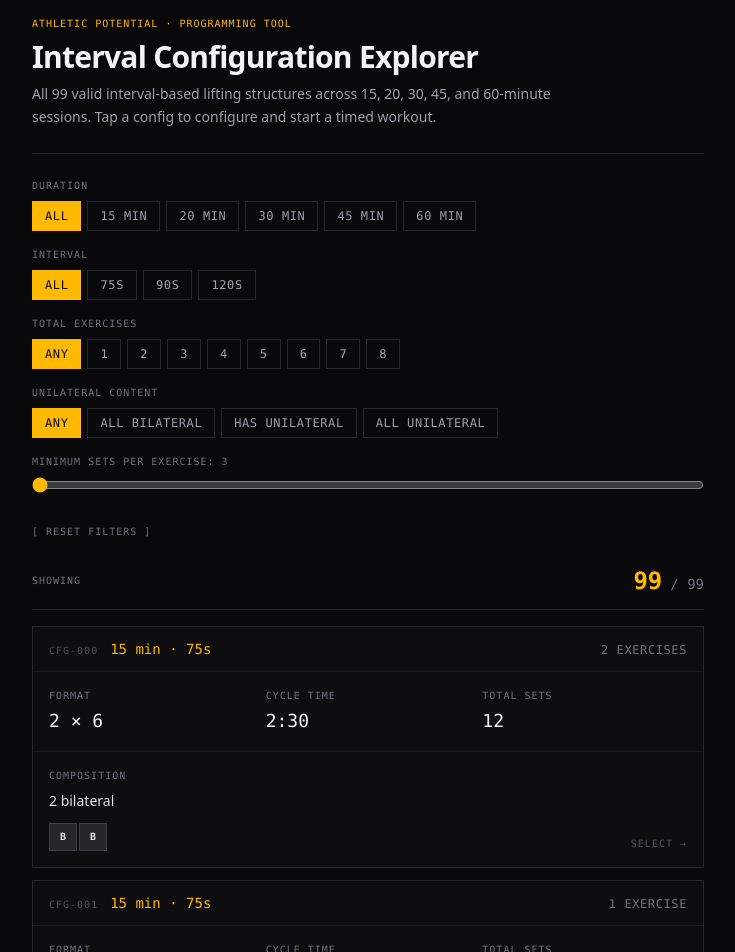
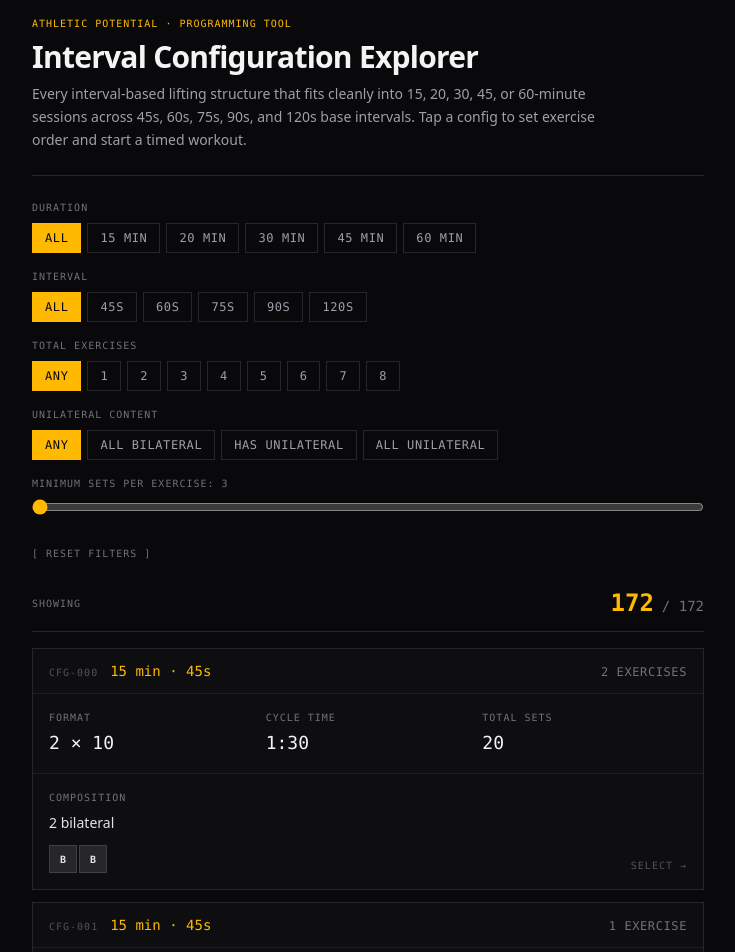
Before and after one commit to newcomerd33-wq/interval-trainer, a React (Vite) app: page / in a window 1280 px wide. Shown: the top 952 px of the page, without its empty margins (272-1007 px from the left). Built offline with nearby package versions, Linux system fonts and the light colour scheme.

Commit message:
Add 45s/60s intervals, alternating block type, fix total sets metric

```diff
--- a/src/App.jsx
+++ b/src/App.jsx
@@ -1,18 +1,34 @@
 import React, { useState, useEffect, useRef, useMemo, useCallback } from 'react';
 
 // =============================================================================
-// DATA: All 99 valid configurations
+// DATA: Valid (duration, interval, slots-per-round, rounds) templates
 // =============================================================================
 const TEMPLATES = [
-  [15, 75, 2, 6], [15, 75, 3, 4], [15, 75, 4, 3], [15, 90, 2, 5],
-  [20, 75, 2, 8], [20, 75, 4, 4], [20, 120, 2, 5],
+  // 45s base
+  [15, 45, 2, 10], [15, 45, 4, 5], [15, 45, 5, 4],
+  [30, 45, 4, 10], [30, 45, 5, 8], [30, 45, 8, 5],
+  [45, 45, 4, 15], [45, 45, 5, 12], [45, 45, 6, 10],
+  [60, 45, 8, 10],
+  // 60s base
+  [15, 60, 3, 5], [15, 60, 5, 3],
+  [20, 60, 2, 10], [20, 60, 4, 5], [20, 60, 5, 4],
+  [30, 60, 2, 15], [30, 60, 3, 10], [30, 60, 5, 6], [30, 60, 6, 5],
+  [45, 60, 3, 15], [45, 60, 5, 9],
+  [60, 60, 4, 15], [60, 60, 5, 12], [60, 60, 6, 10],
+  // 75s base
+  [15, 75, 2, 6], [15, 75, 3, 4], [15, 75, 4, 3],
+  [20, 75, 2, 8], [20, 75, 4, 4],
   [30, 75, 2, 12], [30, 75, 3, 8], [30, 75, 4, 6], [30, 75, 6, 4], [30, 75, 8, 3],
+  [45, 75, 3, 12], [45, 75, 4, 9], [45, 75, 6, 6],
+  [60, 75, 4, 12], [60, 75, 6, 8], [60, 75, 8, 6],
+  // 90s base
+  [15, 90, 2, 5],
   [30, 90, 2, 10], [30, 90, 4, 5], [30, 90, 5, 4],
+  [45, 90, 2, 15], [45, 90, 3, 10], [45, 90, 5, 6], [45, 90, 6, 5],
+  [60, 90, 4, 10], [60, 90, 5, 8], [60, 90, 8, 5],
+  // 120s base
+  [20, 120, 2, 5],
   [30, 120, 3, 5], [30, 120, 5, 3],
-  [45, 75, 3, 12], [45, 75, 4, 9], [45, 75, 6, 6],
-  [45, 90, 2, 15], [45, 90, 3, 10], [45, 90, 5, 6], [45, 90, 6, 5],
-  [60, 75, 4, 12], [60, 75, 6, 8], [60, 75, 8, 6],
-  [60, 90, 4, 10], [60, 90, 5, 8], [60, 90, 8, 5],
   [60, 120, 2, 15], [60, 120, 3, 10], [60, 120, 5, 6], [60, 120, 6, 5],
 ];
 
@@ -31,7 +47,7 @@ const CONFIGS = TEMPLATES.flatMap(([duration, intervalSec, slots, sets], tIdx) =
     bilateral: b, unilateral: u,
     totalEx: b + u,
     cycleSec: slots * intervalSec,
-    totalIntervals: slots * sets,
+    totalSets: (b + u) * sets,
   }))
 );
 
@@ -68,6 +84,8 @@ function expandBlocksToSlots(blocks) {
   for (const block of blocks) {
     if (block.type === 'B') {
       slots.push({ name: block.name, side: null });
+    } else if (block.type === 'A') {
+      slots.push({ name: block.name, side: null, alternating: true });
     } else {
       slots.push({ name: block.name, side: 'Left' });
       slots.push({ name: block.name, side: 'Right' });
@@ -144,19 +162,22 @@ function Metric({ label, value }) {
 }
 
 function SlotStrip({ blocks }) {
-  const slots = blocks.flatMap(block =>
-    block.type === 'B' ? [{ t: 'B' }] : [{ t: 'L' }, { t: 'R' }]
-  );
+  const slots = blocks.flatMap(block => {
+    if (block.type === 'B') return [{ t: 'B' }];
+    if (block.type === 'A') return [{ t: 'A' }];
+    return [{ t: 'L' }, { t: 'R' }];
+  });
+  const styleFor = (t) => {
+    if (t === 'B') return 'bg-zinc-800 text-zinc-200 border-zinc-700';
+    if (t === 'A') return 'bg-cyan-950 text-cyan-300 border-cyan-800';
+    return 'bg-amber-950 text-amber-300 border-amber-800';
+  };
   return (
     <div className="flex gap-0.5 flex-wrap">
       {slots.map((slot, idx) => (
         <div
           key={idx}
-          className={`w-7 h-7 flex items-center justify-center font-mono text-[10px] font-bold ${
-            slot.t === 'B'
-              ? 'bg-zinc-800 text-zinc-200 border border-zinc-700'
-              : 'bg-amber-950 text-amber-300 border border-amber-800'
-          }`}
+          className={`w-7 h-7 flex items-center justify-center font-mono text-[10px] font-bold border ${styleFor(slot.t)}`}
         >
           {slot.t}
         </div>
@@ -180,7 +201,7 @@ function BackButton({ onClick, label = 'Back' }) {
 // BROWSE VIEW
 // =============================================================================
 function ConfigCard({ config, onSelect }) {
-  const { id, duration, intervalSec, slots, sets, bilateral, unilateral, totalEx, cycleSec, totalIntervals } = config;
+  const { id, duration, intervalSec, slots, sets, bilateral, unilateral, totalEx, cycleSec, totalSets } = config;
   const previewBlocks = useMemo(() => generateInitialBlocks(bilateral, unilateral), [bilateral, unilateral]);
 
   return (
@@ -200,7 +221,7 @@ function ConfigCard({ config, onSelect }) {
       <div className="grid grid-cols-3 gap-3 px-4 py-4 border-b border-zinc-800/60">
         <Metric label="Format" value={`${slots} × ${sets}`} />
         <Metric label="Cycle time" value={formatCycle(cycleSec)} />
-        <Metric label="Total sets" value={totalIntervals} />
+        <Metric label="Total sets" value={totalSets} />
       </div>
       <div className="px-4 py-4 flex items-end justify-between gap-3">
         <div className="flex-1 min-w-0">
@@ -249,8 +270,8 @@ function BrowseView({ onSelectConfig }) {
           Interval Configuration Explorer
         </h1>
         <p className="text-sm text-zinc-400 mt-2 max-w-xl leading-relaxed">
-          All 99 valid interval-based lifting structures across 15, 20, 30, 45, and 60-minute sessions.
-          Tap a config to configure and start a timed workout.
+          Every interval-based lifting structure that fits cleanly into 15, 20, 30, 45, or 60-minute sessions across 45s, 60s, 75s, 90s, and 120s base intervals.
+          Tap a config to set exercise order and start a timed workout.
         </p>
       </div>
 
@@ -263,7 +284,7 @@ function BrowseView({ onSelectConfig }) {
         </FilterGroup>
         <FilterGroup label="Interval">
           <PillButton active={intervalSec === 'all'} onClick={() => setIntervalSec('all')}>All</PillButton>
-          {[75, 90, 120].map(i => (
+          {[45, 60, 75, 90, 120].map(i => (
             <PillButton key={i} active={intervalSec === i} onClick={() => setIntervalSec(i)}>{i}s</PillButton>
           ))}
         </FilterGroup>
@@ -320,16 +341,26 @@ function BrowseView({ onSelectConfig }) {
 // =============================================================================
 // CONFIGURE VIEW
 // =============================================================================
-function BlockEditor({ block, idx, total, onMoveUp, onMoveDown, onRename }) {
+function BlockEditor({ block, idx, total, onMoveUp, onMoveDown, onRename, onToggleType }) {
+  const isU = block.type === 'U';
+  const isA = block.type === 'A';
+  const badgeStyle = isU
+    ? 'text-amber-300 border-amber-800 bg-amber-950 cursor-default'
+    : isA
+    ? 'text-cyan-300 border-cyan-800 bg-cyan-950 hover:border-cyan-600'
+    : 'text-zinc-300 border-zinc-700 bg-zinc-800 hover:border-zinc-500';
+  const badgeLabel = isU ? 'Unilateral' : isA ? 'Alternating' : 'Bilateral';
   return (
     <div className="border border-zinc-800 bg-zinc-900/40 p-3 flex items-center gap-3">
-      <div className={`font-mono text-[10px] uppercase tracking-widest px-2 py-1 border ${
-        block.type === 'B'
-          ? 'text-zinc-300 border-zinc-700 bg-zinc-800'
-          : 'text-amber-300 border-amber-800 bg-amber-950'
-      }`}>
-        {block.type === 'B' ? 'Bilateral' : 'Unilateral'}
-      </div>
+      <button
+        type="button"
+        onClick={isU ? undefined : onToggleType}
+        disabled={isU}
+        title={isU ? 'Per-side unilateral (occupies 2 slots)' : 'Tap to toggle bilateral ↔ alternating L/R'}
+        className={`font-mono text-[10px] uppercase tracking-widest px-2 py-1 border transition-colors ${badgeStyle}`}
+      >
+        {badgeLabel}
+      </button>
       <input
         type="text"
         value={block.name}
@@ -366,7 +397,15 @@ function ConfigureView({ config, blocks, setBlocks, onBack, onStart }) {
     newBlocks[idx] = { ...newBlocks[idx], name };
     setBlocks(newBlocks);
   };
+  const toggleType = (idx) => {
+    const newBlocks = [...blocks];
+    const current = newBlocks[idx];
+    if (current.type === 'U') return;
+    newBlocks[idx] = { ...current, type: current.type === 'B' ? 'A' : 'B' };
+    setBlocks(newBlocks);
+  };
   const previewSlots = expandBlocksToSlots(blocks);
+  const altCount = blocks.filter(b => b.type === 'A').length;
 
   return (
     <>
@@ -379,7 +418,7 @@ function ConfigureView({ config, blocks, setBlocks, onBack, onStart }) {
           {config.duration} min · {config.intervalSec}s · {config.slots} × {config.sets}
         </h1>
         <div className="text-sm text-zinc-400 mt-2">
-          {describeMix(config.bilateral, config.unilateral)} · cycle {formatCycle(config.cycleSec)} · {config.totalIntervals} total sets
+          {describeMix(config.bilateral, config.unilateral)} · cycle {formatCycle(config.cycleSec)} · {config.totalSets} total sets
         </div>
       </div>
 
@@ -397,6 +436,7 @@ function ConfigureView({ config, blocks, setBlocks, onBack, onStart }) {
               onMoveUp={() => moveBlock(idx, -1)}
               onMoveDown={() => moveBlock(idx, 1)}
               onRename={(name) => updateName(idx, name)}
+              onToggleType={() => toggleType(idx)}
             />
           ))}
         </div>
@@ -407,18 +447,23 @@ function ConfigureView({ config, blocks, setBlocks, onBack, onStart }) {
           Round sequence preview
         </div>
         <div className="flex flex-wrap gap-1 mb-3">
-          {previewSlots.map((slot, idx) => (
-            <div key={idx} className={`px-2 py-1 text-xs font-mono border ${
-              slot.side
-                ? 'border-amber-800 bg-amber-950 text-amber-300'
-                : 'border-zinc-700 bg-zinc-800 text-zinc-200'
-            }`}>
-              {slot.name}{slot.side ? ` (${slot.side[0]})` : ''}
-            </div>
-          ))}
+          {previewSlots.map((slot, idx) => {
+            const style = slot.alternating
+              ? 'border-cyan-800 bg-cyan-950 text-cyan-300'
+              : slot.side
+              ? 'border-amber-800 bg-amber-950 text-amber-300'
+              : 'border-zinc-700 bg-zinc-800 text-zinc-200';
+            const suffix = slot.alternating ? ' (alt L/R)' : slot.side ? ` (${slot.side[0]})` : '';
+            return (
+              <div key={idx} className={`px-2 py-1 text-xs font-mono border ${style}`}>
+                {slot.name}{suffix}
+              </div>
+            );
+          })}
         </div>
         <div className="text-[10px] text-zinc-500 font-mono">
           This sequence repeats {config.sets} times.
+          {altCount > 0 && <span className="text-cyan-400 ml-2">· {altCount} alternating</span>}
         </div>
       </div>
 
@@ -575,7 +620,7 @@ function TimerView({ config, blocks, onBack }) {
           </div>
           <div className="text-3xl font-bold text-zinc-100 mb-1">Done.</div>
           <div className="text-sm text-zinc-400 font-mono">
-            {totalSlots} sets · {config.duration} minutes
+            {config.totalSets} sets · {config.duration} minutes
           </div>
         </div>
       )}
@@ -592,6 +637,11 @@ function TimerView({ config, blocks, onBack }) {
                 {currentSlot.side} side
               </div>
             )}
+            {currentSlot.alternating && (
+              <div className="text-xl font-mono text-cyan-400 uppercase tracking-wider mt-1">
+                Alternate L / R
+              </div>
+            )}
             <div className="mt-6 flex items-baseline gap-3">
               <div className="text-7xl sm:text-8xl font-mono font-bold text-amber-400 tabular-nums">
                 {secondsLeft}
@@ -604,7 +654,9 @@ function TimerView({ config, blocks, onBack }) {
             <div className="border border-zinc-800 bg-zinc-900/20 p-4 mb-4">
               <div className="text-[10px] font-mono uppercase tracking-widest text-zinc-500 mb-1">Next</div>
               <div className="text-lg text-zinc-300">
-                {nextSlot.name}{nextSlot.side && <span className="text-amber-400/80 ml-2">({nextSlot.side})</span>}
+                {nextSlot.name}
+                {nextSlot.side && <span className="text-amber-400/80 ml-2">({nextSlot.side})</span>}
+                {nextSlot.alternating && <span className="text-cyan-400/80 ml-2">(alt L/R)</span>}
               </div>
             </div>
           )}
```
